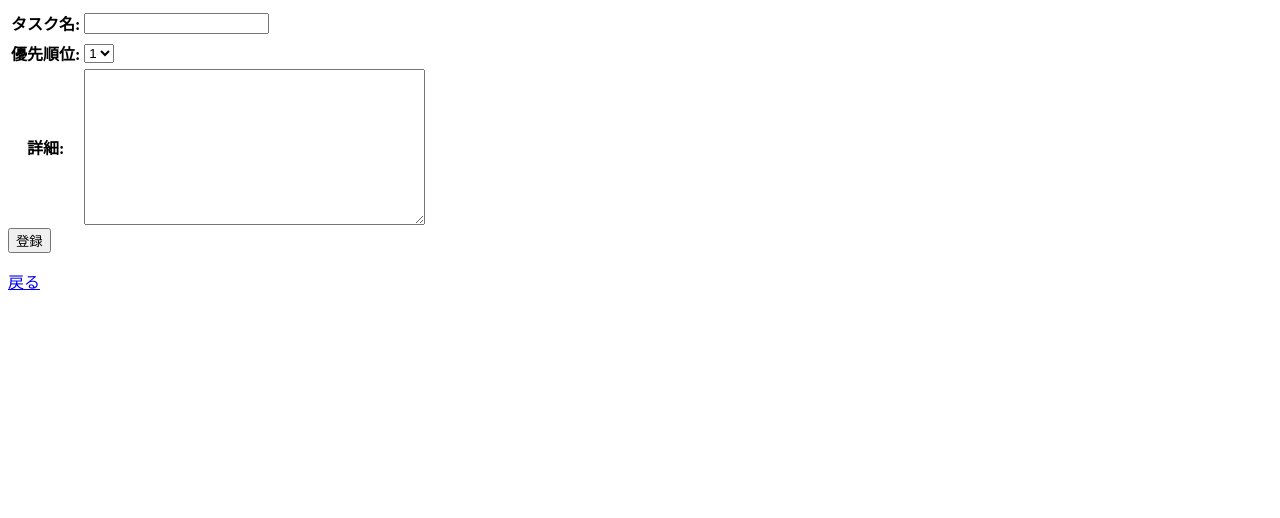
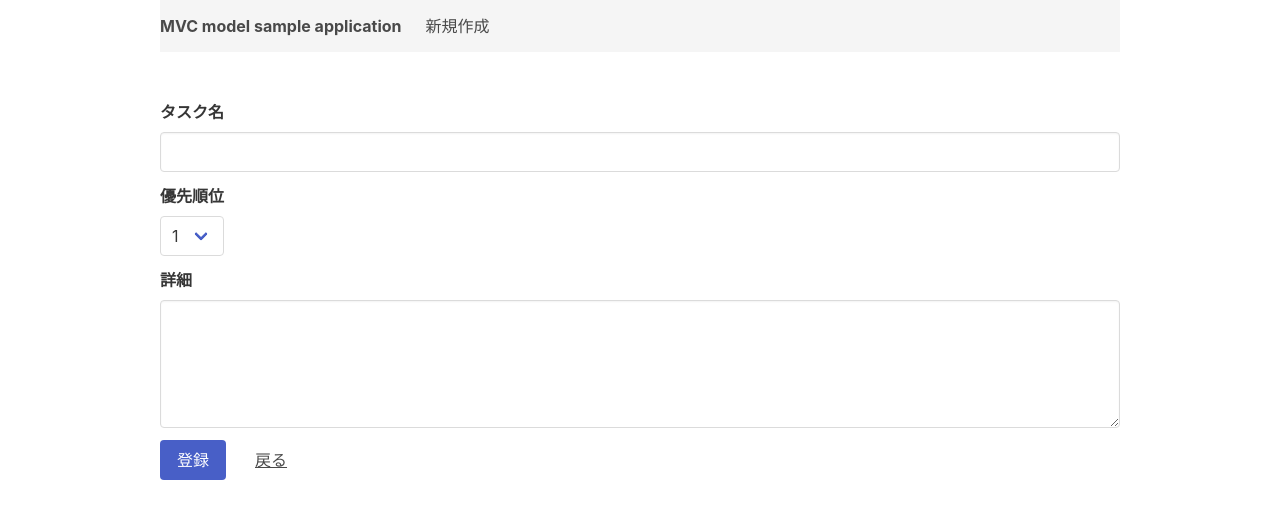
Before and after one commit to S-mishina/mvc-model-sample, a plain HTML site: page application/view/create_todo.html in a window 1280 px wide. Drawn offline with nearby package versions, Linux system fonts and the light colour scheme.

Commit message:
fix create_todo.html & update_form.html Design

```diff
--- a/application/view/create_todo.html
+++ b/application/view/create_todo.html
@@ -1,22 +1,36 @@
+<!DOCTYPE html>
+  <head>
+    <meta charset="utf-8">
+    <meta name="viewport" content="width=device-width, initial-scale=1">
+    <link rel="stylesheet" href="https://cdn.jsdelivr.net/npm/bulma@0.9.4/css/bulma.min.css">
+  <head>
+
+  <div class="container is-max-desktop">
+  <nav class="navbar is-light" role="navigation" aria-label="main navigation">
+    <div class="navbar-brand">
+      <a class="navbar-item" href="/">
+        <strong>MVC model sample application</strong>
+      </a>
+    </div>
+    <div id="navbarBasicExample" class="navbar-menu">
+      <div class="navbar-start">
+        <a class="navbar-item" href="/create">新規作成</a>
+      </div>
+    </div>
+  </nav>
+  <br>
+  <br>
   <form action="/post_create" method="POST">
-    <table>
-        <tr>
-    <th><label for="id_title">タスク名:</label></th>
-    <td>
-      <input type="text" name="title" maxlength="20" required id="id_title">
-    </td>
-  </tr>
-
-  <tr>
-    <!-- <th><label for="id_deadline">日時:</label></th> -->
-    <!-- <td>
-      <input type="text" name="deadline" required id="id_deadline">
-    </td> -->
-  </tr>
-
-  <tr>
-    <th><label for="id_priority">優先順位:</label></th>
-    <td>
+    <div class="field">
+      <label class="label">タスク名</label>
+      <div class="control">
+        <input class="input" type="text" name="title" maxlength="20" required id="id_title">
+      </div>
+    </div>
+    <div class="field">
+      <label class="label">優先順位</label>
+      <div class="control">
+        <div class="select">
           <select name="priority" id="id_priority">
             <option value="1" selected>1</option>
             <option value="2">2</option>
@@ -24,16 +38,22 @@
             <option value="4">4</option>
             <option value="5">5</option>
           </select>
-    </td>
-  </tr>
-  <tr>
-    <th><label for="id_detail">詳細:</label></th>
-    <td>
-      <textarea name="detail" cols="40" rows="10" id="id_detail">
-</textarea>
-    </td>
-  </tr>
-    </table>
-    <input type="submit" value="登録">
+        </div>
+      </div>
+    </div>
+    <div class="field">
+      <label class="label">詳細</label>
+      <div class="control">
+        <textarea class="textarea" name="detail" id="id_detail"></textarea>
+      </div>
+    </div>
+    <div class="field is-grouped">
+      <div class="control">
+        <input class="button is-link" type="submit" value="登録">
+      </div>
+      <div class="control">
+        <a class="button is-text" href="/">戻る</a>
+      </div>
+    </div>
   </form>
-<a href="/">戻る</a>
+  </div>
```
Also changed, not shown: application/view/update_form.html (+51 -31 lines). Lines whose indentation alone changed are shown as unchanged.
